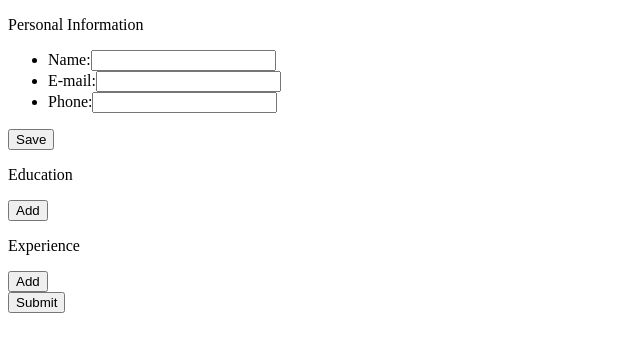
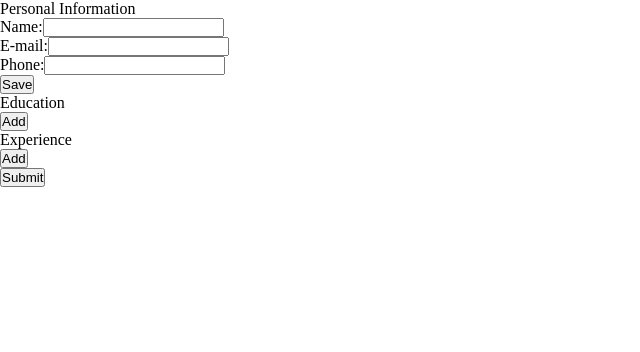
Before and after one commit to Sheishori/cv-creator, a React (Create React App) app: page / in a window 1280 px wide. Shown: the top 352 px of the page, without its empty margins (0-640 px from the left). Built offline with nearby package versions, Linux system fonts and the light colour scheme.

Commit message:
Add CSS files

```diff
--- a/src/App.js
+++ b/src/App.js
@@ -2,6 +2,7 @@ import React from 'react';
 import PersonalInfo from './components/PersonalInfo';
 import Education from './components/Education';
 import Experience from './components/Experience';
+import './styles/App.css';
 
 class App extends React.Component {
 	constructor() {
--- a/src/components/Education.js
+++ b/src/components/Education.js
@@ -1,5 +1,6 @@
 import React from 'react';
 import uniqid from 'uniqid';
+import '../styles/Education.css';
 
 class Education extends React.Component {
 	constructor(props) {
--- a/src/components/Experience.js
+++ b/src/components/Experience.js
@@ -1,5 +1,6 @@
 import React from 'react';
 import uniqid from 'uniqid';
+import '../styles/Experience.css';
 
 class Experience extends React.Component {
 	constructor(props) {
--- a/src/components/PersonalInfo.js
+++ b/src/components/PersonalInfo.js
@@ -1,4 +1,5 @@
 import React from 'react';
+import '../styles/PersonalInfo.css';
 
 class PersonalInfo extends React.Component {
 	constructor(props) {
--- /dev/null
+++ b/src/styles/App.css
@@ -0,0 +1,5 @@
+* {
+	box-sizing: border-box;
+	margin: 0;
+	padding: 0;
+}
```
Also changed, not shown: src/styles/Education.css (added), src/styles/Experience.css (added), src/styles/PersonalInfo.css (added).
